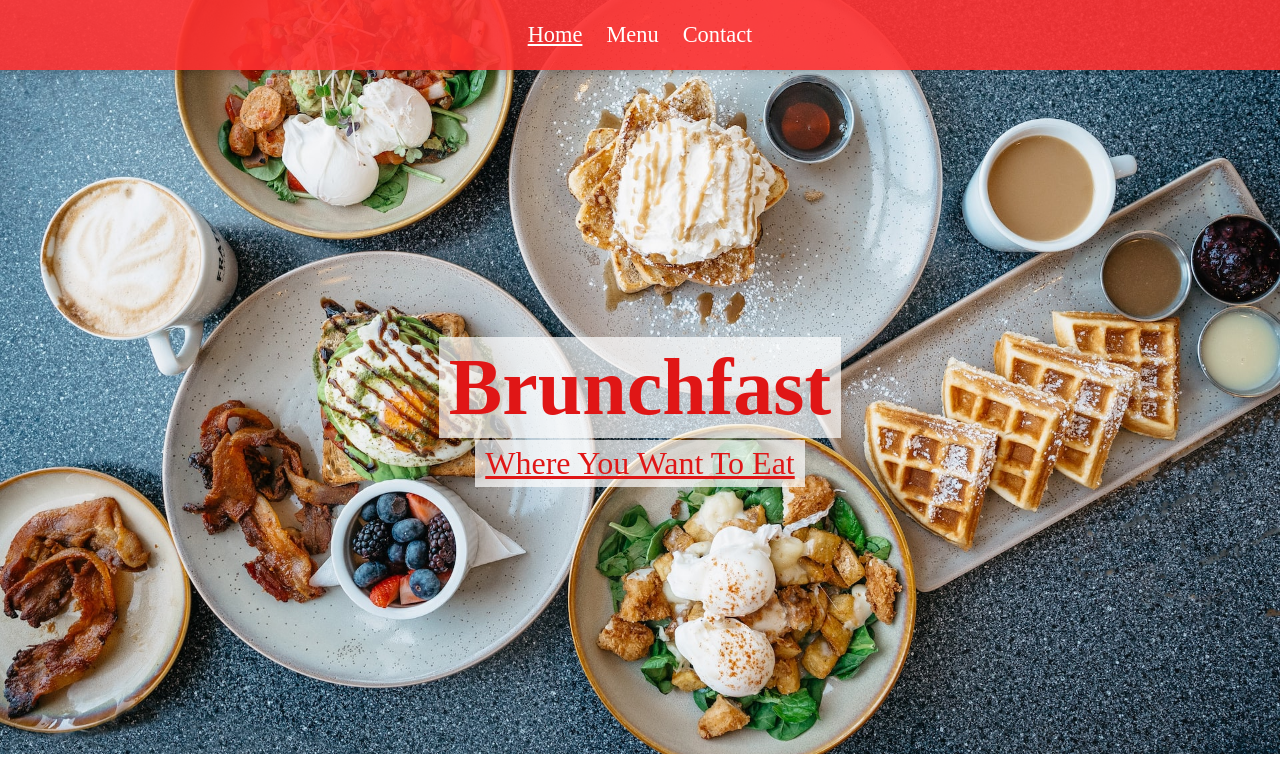
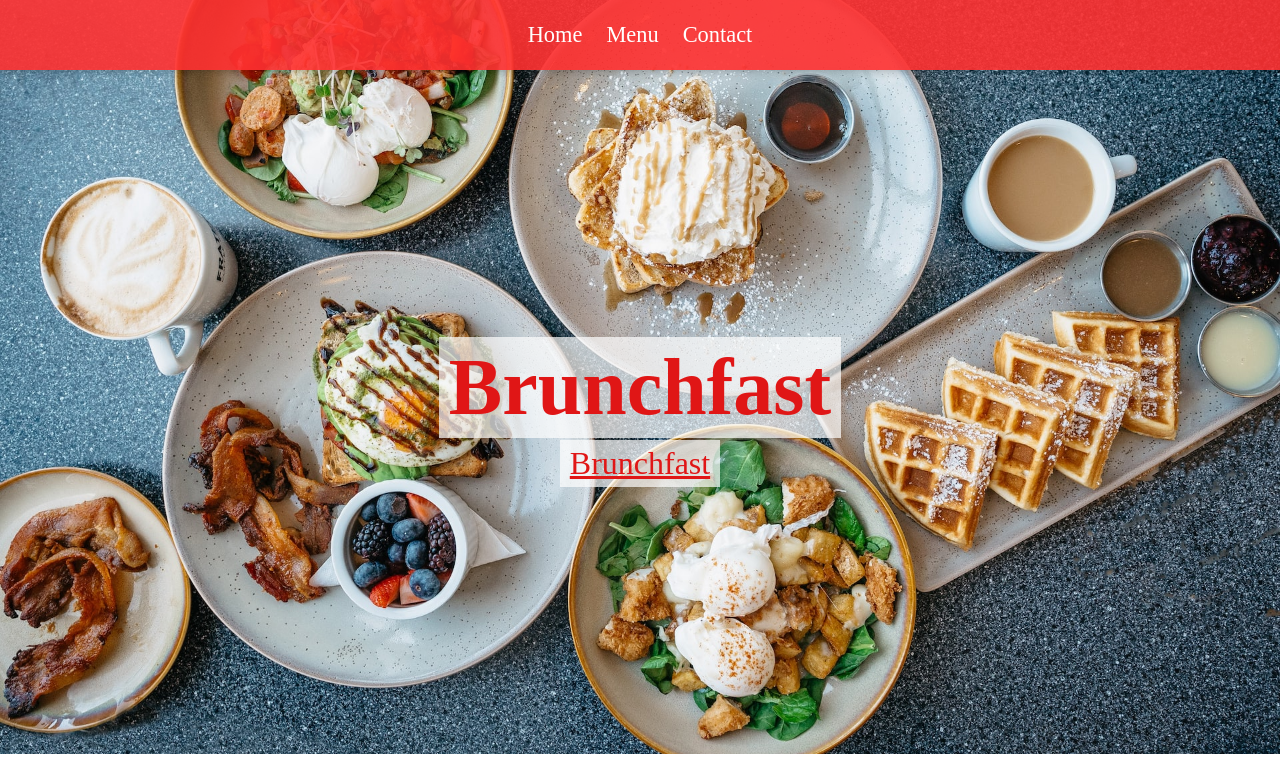
Before and after one commit to ianthomCO/odin-restaurant-page, a website built with webpack: page dist/index.html in a window 1280 px wide. Shown: the top 771 px of the page. Built offline with nearby package versions, Linux system fonts and the light colour scheme; grey boxes are pictures that could not be loaded.

Commit message:
Move initial html to be created in javascript

```diff
--- a/src/index.js
+++ b/src/index.js
@@ -5,32 +5,4 @@ import loadHome from './pages/home';
 import loadMenu from './pages/menu';
 import loadContact from './pages/contact';
 
-createNav();
-
-function createNav(){
-    const content = document.getElementById('content');
-    const nav = document.createElement('nav');
-    const ul = document.createElement('ul');
-    const navBarList = ["Home","Menu","Contact"];
-
-    nav.classList.add("navbar");
-
-    nav.appendChild(ul);
-
-    navBarList.forEach(renderProductList)
-
-    function renderProductList(element, index, arr) {
-        const li = document.createElement('li');
-        li.classList.add("page-link")
-
-        if (index===0) {
-            li.classList.add("active")
-        }
-
-        ul.appendChild(li);
-
-        li.textContent = element;
-    }
-
-    content.prepend(nav);
-}
+initializeWebsite();
--- a/src/pages/initialize.js
+++ b/src/pages/initialize.js
@@ -1,5 +1,137 @@
 function initializeWebsite(){
-    console.log("Initialize Website");
+    createNav();
+    createHeader();
+    createMain();
+    createFooter();
+}
+
+function createNav(){
+    const content = document.getElementById('content');
+    const nav = document.createElement('nav');
+    const ul = document.createElement('ul');
+    const navBarList = ["Home","Menu","Contact"];
+
+    nav.classList.add("navbar");
+
+    nav.appendChild(ul);
+
+    navBarList.forEach(renderProductList)
+
+    function renderProductList(element, index, arr) {
+        const li = document.createElement('li');
+        li.classList.add("page-link")
+
+        ul.appendChild(li);
+
+        li.textContent = element;
+    }
+
+    content.prepend(nav);
+}
+
+function createHeader(){
+    const content = document.getElementById('content');
+    const header = document.createElement('header');
+    const banner = document.createElement('div');
+    const bannerHeader = document.createElement('div');
+    const bannerImgContainer = document.createElement('div');
+    const bannerImg = document.createElement('img');
+    const bannerHeading = document.createElement('div');
+    const title = document.createElement('div');
+    const moto = document.createElement('div');
+
+    banner.classList.add("banner");
+    bannerHeader.classList.add("banner-header");
+    bannerImgContainer.classList.add("banner-img");
+    bannerHeading.classList.add("banner-heading");
+    title.id = "title";
+    moto.id = "moto";
+
+    bannerImg.src = "./img/brunch.jpeg";
+    bannerImg.alt = "Brunch Meal";
+
+    title.textContent = "Brunchfast";
+    moto.textContent = "Brunchfast";
+
+    bannerImgContainer.appendChild(bannerImg);
+    bannerHeader.appendChild(bannerImgContainer);
+
+    bannerHeading.appendChild(title);
+    bannerHeading.appendChild(moto);
+    bannerHeader.appendChild(bannerHeading);
+
+    banner.appendChild(bannerHeader);
+
+    header.appendChild(banner);
+
+    content.append(header);
+}
+
+function createMain(){
+    const content = document.getElementById('content');
+    const main = document.createElement('main');
+    const pageBanner = document.createElement('div');
+
+    const quotes = [
+        {quote:'"Best brunch in town!"',author:'- The Denver Post'},
+        {quote:'"Friendliest staff!"',author:'- Ian Thom'},
+        {quote:'"Egg-sellent food!"',author:'- Guy Fieri'}
+    ];
+
+    const images = [
+        {url:"./img/brunch-2.jpeg",alt:"Brunch Food"},
+        {url:"./img/brunch-eating.jpeg",alt:"Brunch Foot"},
+        {url:"./img/brunch-diner.jpeg",alt:"Diner"}
+    ];
+
+    pageBanner.classList.add("page-banner");
+
+    for (let i = 0; i < 3; i++) {
+        const pageCell = document.createElement('div');
+        const quote = document.createElement('div');
+        const author = document.createElement('div');
+        const image = document.createElement('img');
+
+        pageCell.classList.add("page-cell");
+        quote.classList.add("quote");
+        author.classList.add("author");
+
+        quote.textContent = quotes[i].quote;
+        author.textContent = quotes[i].author;
+
+        pageCell.appendChild(quote);
+        pageCell.appendChild(author);
+
+        image.src = images[i].url;
+        image.alt = images[i].alt;
+
+        pageBanner.appendChild(pageCell);
+        pageBanner.appendChild(image);
+    }
+
+    main.appendChild(pageBanner);
+
+    content.append(main);
+}
+
+function createFooter(){
+    const content = document.getElementById('content');
+    const footer = document.createElement('footer');
+    const citation = document.createElement('p');
+    const a = document.createElement('a');
+    const i = document.createElement('i');
+
+    citation.textContent = "Copyright © 2023 Ian Thom "
+
+    i.classList.add('fa','fa-github');
+    i.style = "font-size:20px";
+    a.appendChild(i);
+    a.href = "https://github.com/ianthomCO";
+
+    footer.appendChild(citation);
+    footer.appendChild(a);
+
+    content.append(footer);
 }
 
 export default initializeWebsite;
--- a/src/style/style.scss
+++ b/src/style/style.scss
@@ -65,7 +65,7 @@ body{
             text-align: center;
             color:rgb(224, 22, 22);
 
-            .title{
+            #title{
                 font-weight: bold;
                 font-size: 5rem;
                 background: rgba(255, 255, 255, 0.7);
@@ -74,7 +74,7 @@ body{
                 width:fit-content;
             }
 
-            .moto{
+            #moto{
                 font-size: 2rem;
                 text-decoration: underline;
                 background: rgba(255, 255, 255, 0.7);
@@ -139,10 +139,10 @@ body{
     }
 
     .banner-heading{
-        .title{
+        #title{
             font-size: 4.5rem !important;
         }
-        .moto{
+        #moto{
             font-size:1.8rem !important;
         }
     }
```
Also changed, not shown: dist/index.html, dist/main.js.
